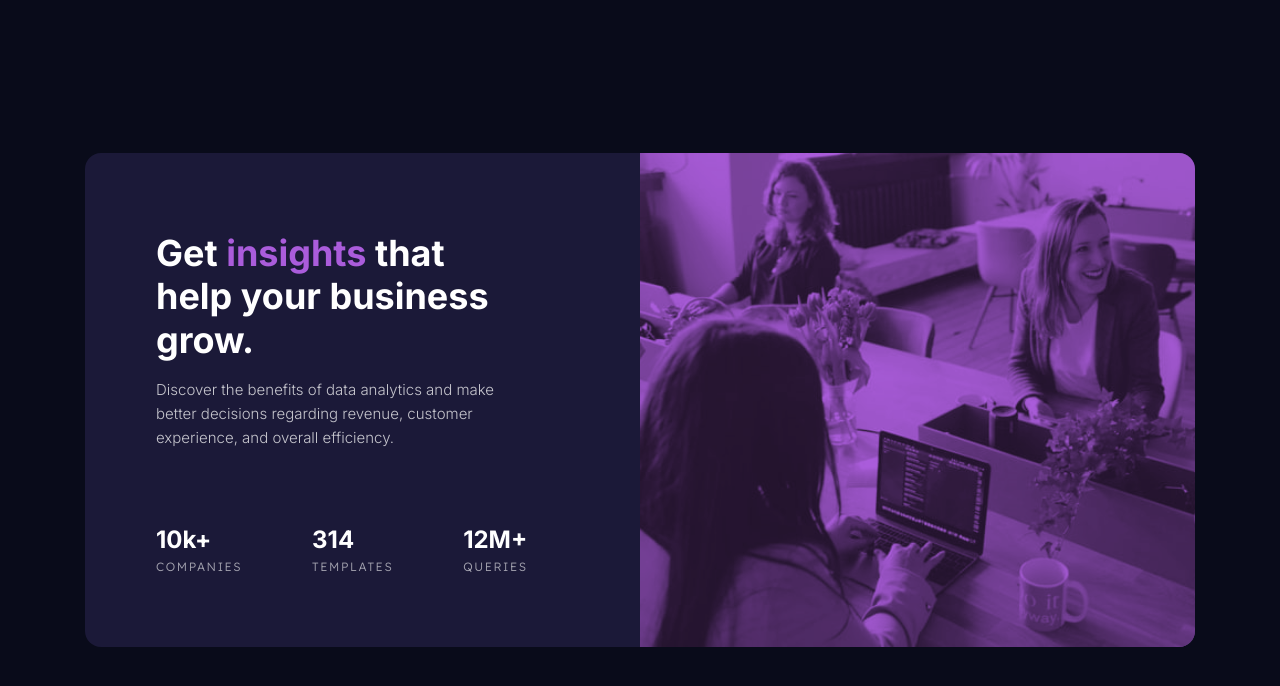
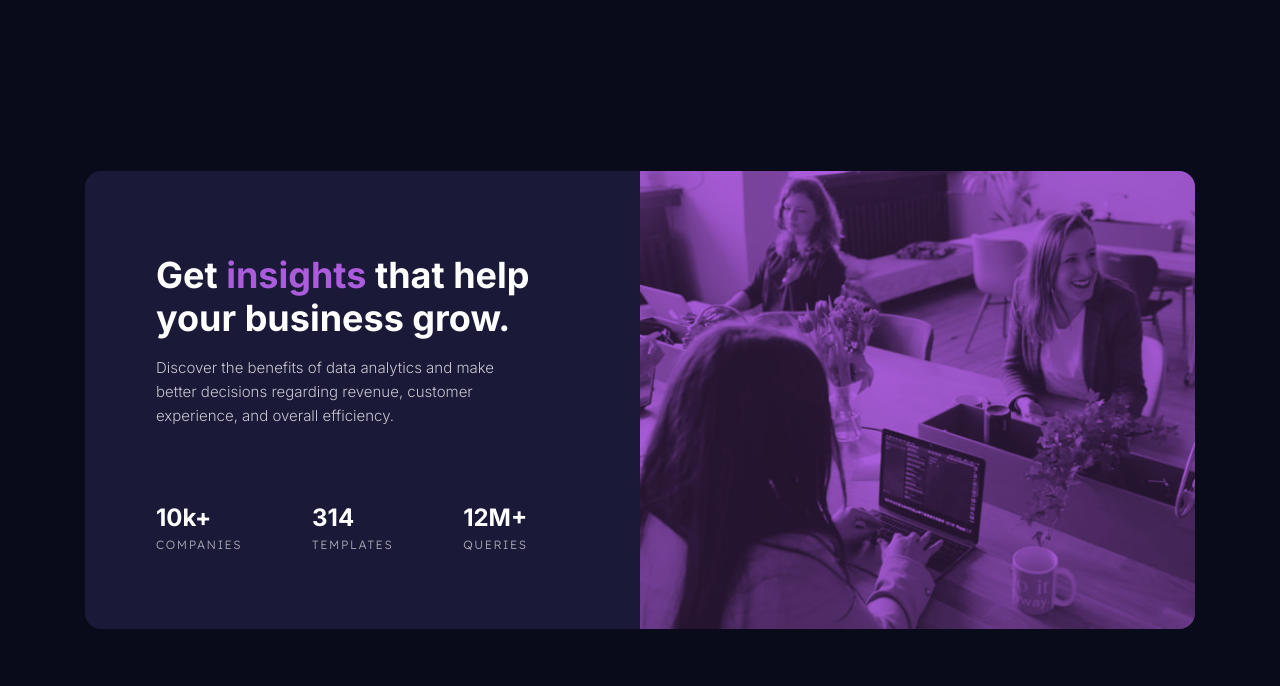
Before and after one commit to gmagnenat/stats-preview-card-component, a website built with Vite: page index.html in a window 1280 px wide. Built offline with nearby package versions, Linux system fonts and the light colour scheme.

Commit message:
Fix heading width

```diff
--- a/scss/main.scss
+++ b/scss/main.scss
@@ -44,7 +44,7 @@ body {
   margin-top: 0.5rem;
   line-height: 1.2;
   font-size: $fs-heading;
-  max-width: 15ch;
+  max-width: 18ch;
   margin-inline: auto;
 }
 
```
